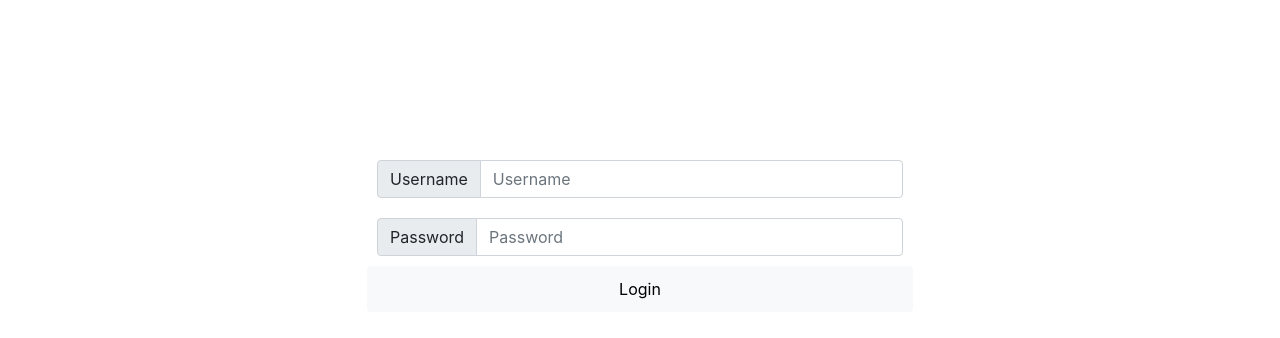
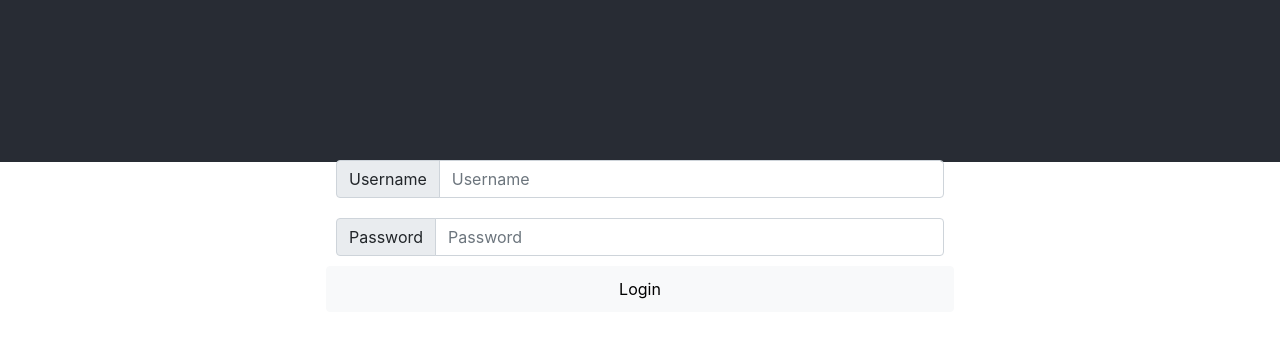
Before and after one commit to BenEli1/WhatsappWebReplica, a React (Create React App) app: page / in a window 1280 px wide. Shown: the top 338 px of the page. Built offline with nearby package versions, Linux system fonts and the light colour scheme.

Commit message:
try color background

```diff
--- a/src/App.css
+++ b/src/App.css
@@ -1,38 +1,9 @@
-.App {
-  text-align: center;
+
+#maincomponent{
+  background-color: #282c34;
+  width: 100%;
+  margin: 0px;
+  padding: 0px;
+  max-width: none;
+  max-height: none;
 }
-
-.App-logo {
-  height: 40vmin;
-  pointer-events: none;
-}
-
-@media (prefers-reduced-motion: no-preference) {
-  .App-logo {
-    animation: App-logo-spin infinite 20s linear;
-  }
-}
-
-.App-header {
-  background-color: #282c34;
-  min-height: 100vh;
-  display: flex;
-  flex-direction: column;
-  align-items: center;
-  justify-content: center;
-  font-size: calc(10px + 2vmin);
-  color: white;
-}
-
-.App-link {
-  color: #61dafb;
-}
-
-@keyframes App-logo-spin {
-  from {
-    transform: rotate(0deg);
-  }
-  to {
-    transform: rotate(360deg);
-  }
-}
--- a/src/App.js
+++ b/src/App.js
@@ -3,8 +3,8 @@ import './App.css';
 import Login from './loginPage/Login'
 function App() {
   return (
-    <div class="container">
-      <div class="row">
+    <div id="maincomponent" className="container">
+      <div className="row">
         <div className="col-xl-3 col-lg-2 col-md-0 mainbox">
         </div>
         <div className="col-xl-6 col-lg-8 col-md-12 mainbox">
--- a/src/index.css
+++ b/src/index.css
@@ -1,5 +1,6 @@
 body {
   margin: 0;
+  max-height: none;
   font-family: -apple-system, BlinkMacSystemFont, 'Segoe UI', 'Roboto', 'Oxygen',
     'Ubuntu', 'Cantarell', 'Fira Sans', 'Droid Sans', 'Helvetica Neue',
     sans-serif;
@@ -20,3 +21,7 @@ padding: 10px;
   position: relative;
   top: 150px;
 }
+
+#newaccount{
+  margin-top: 30px;
+}
```
Also changed, not shown: public/index.html (+0 -10 lines), 1 other file (tests, documents, lock files or other folders).
